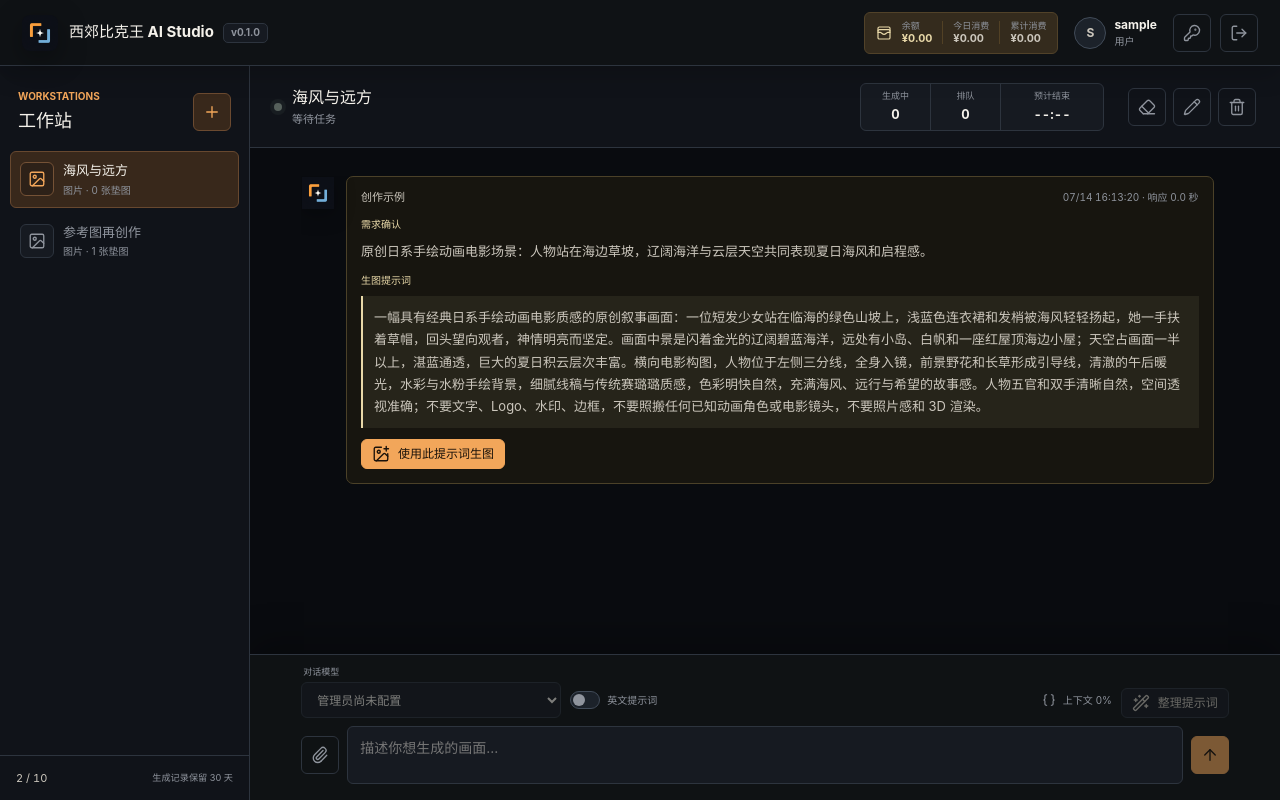
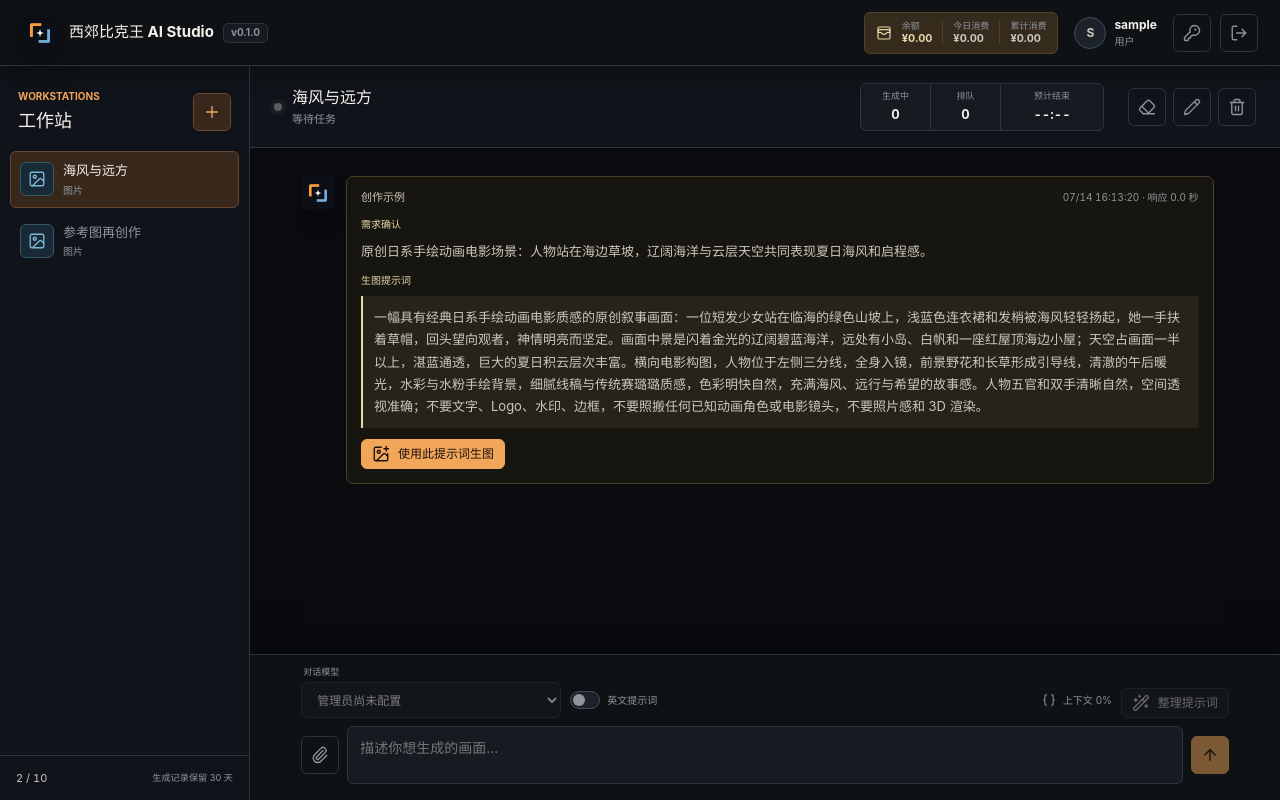
Before and after one commit to DaisWW/ImageGenWeb, a Flask app: page / in a window 1280 px wide. Run offline with Flask 3, Linux system fonts and the light colour scheme; the visitor is signed in with stand-in values (Sample User, id 1); data comes from the database, SQL or seed files in the repository; data that the repository does not hold is empty; some libraries are stand-ins or nearby versions.

Commit message:
【界面】强化工作站类型辨识

```diff
--- a/static/css/app.css
+++ b/static/css/app.css
@@ -548,23 +548,39 @@ select option {
   background: var(--accent-muted);
 }
 
+.workspace-item[data-workspace-kind="image"] {
+  --workspace-icon-color: #7db7d8;
+  --workspace-icon-border: #35586b;
+  --workspace-icon-background: #182a36;
+}
+
+.workspace-item[data-workspace-kind="animation"] {
+  --workspace-icon-color: #c3a0df;
+  --workspace-icon-border: #57436d;
+  --workspace-icon-background: #251e31;
+}
+
 .workspace-icon {
   display: grid;
   width: 34px;
   height: 34px;
   place-items: center;
-  border: 1px solid var(--line);
+  color: var(--workspace-icon-color, currentColor);
+  border: 1px solid var(--workspace-icon-border, var(--line));
   border-radius: 6px;
-  background: var(--surface-2);
+  background: var(--workspace-icon-background, var(--surface-2));
 }
 
 .workspace-item.active .workspace-icon {
-  color: var(--accent);
-  border-color: #755236;
-  background: #2d2118;
-}
-
-.workspace-item.waiting .workspace-icon,
+  color: var(--workspace-icon-color, var(--accent));
+  border-color: var(--workspace-icon-border, #755236);
+  background: var(--workspace-icon-background, #2d2118);
+}
+
+.workspace-item.waiting .workspace-icon {
+  color: var(--workspace-icon-color, var(--accent));
+}
+
 .workspace-item.waiting .workspace-copy small {
   color: var(--accent);
 }
--- a/static/js/studio.js
+++ b/static/js/studio.js
@@ -271,6 +271,7 @@
           button.type = "button";
           button.className = `workspace-item${workspace.id === this.activeWorkspace?.id ? " active" : ""}${operation ? " waiting" : ""}`;
           button.dataset.workspaceId = workspace.id;
+          button.dataset.workspaceKind = workspace.kind;
           const icon = document.createElement("span");
           icon.className = "workspace-icon";
           const workspaceIcon = workspace.kind === "animation" ? "film" : "image";
@@ -281,7 +282,7 @@
           name.textContent = workspace.name;
           const meta = document.createElement("small");
           const typeLabel = workspace.kind === "animation" ? "帧动画" : "图片";
-          meta.textContent = operation?.label || `${typeLabel} · ${workspace.assets.length} 张垫图`;
+          meta.textContent = operation?.label || typeLabel;
           copy.append(name, meta);
           button.append(icon, copy);
           return button;
```
